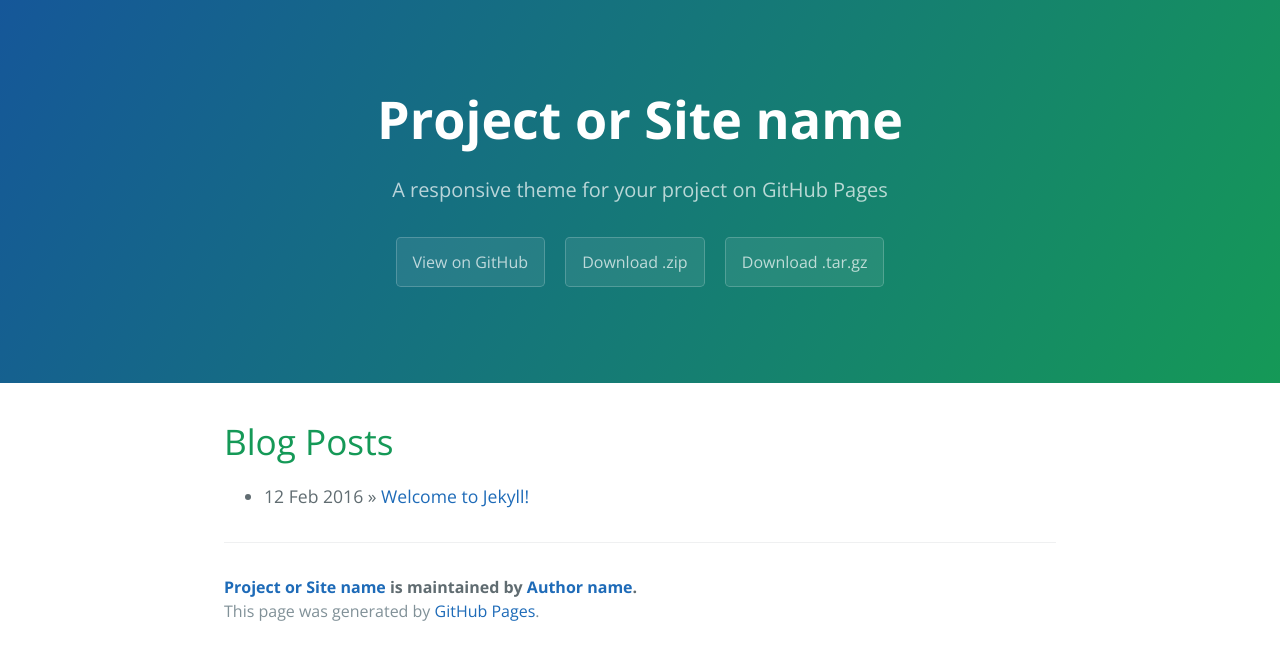
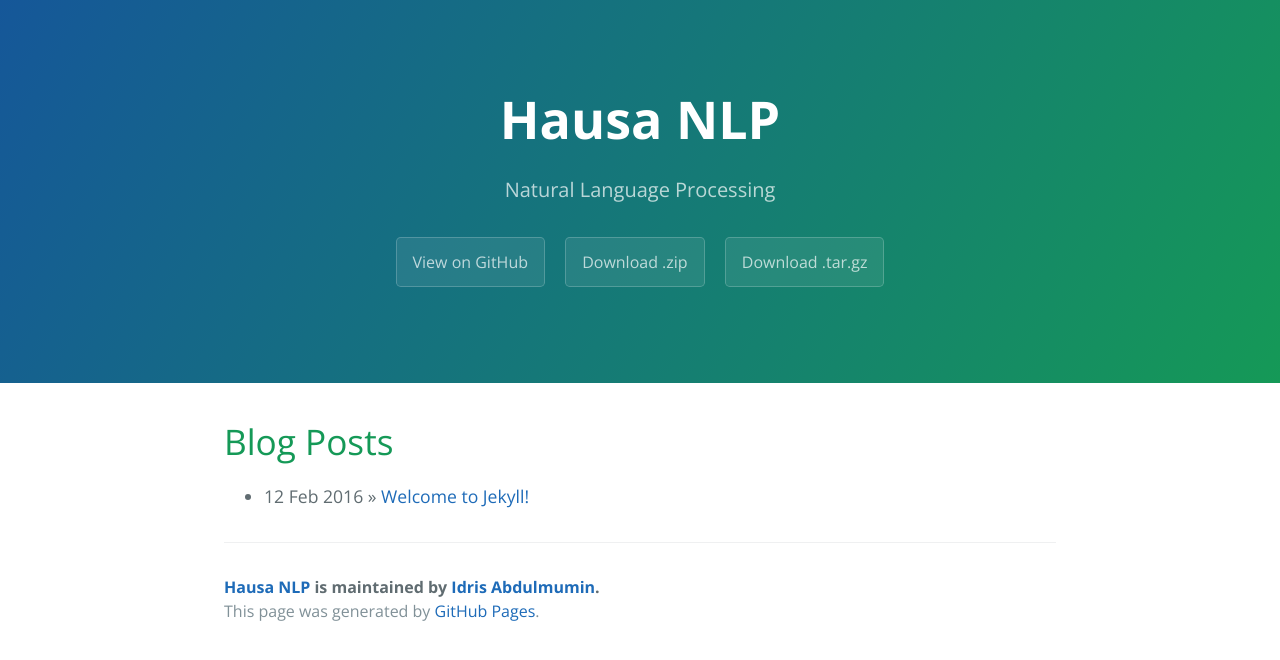
Before and after one commit to abumafrim/abumafrim.github.io, a Jekyll site: the page built from index.html, in a window 1280 px wide. Shown: the top 660 px of the page. Built offline with Jekyll 4.4.1, drawn with Linux system fonts in a browser that asks for light colours; Markdown is read by kramdown in place of the engine named in the settings; the list of posts is cut into pages by our own code.

Commit message:
Update _config.yml

```diff
--- a/_config.yml
+++ b/_config.yml
@@ -1,18 +1,18 @@
 # Setup
-title:        Project or Site name
-tagline:      A responsive theme for your project on GitHub Pages
+title:        Hausa NLP
+tagline:      Natural Language Processing
 baseurl:      ""
 paginate:     1
 locale:       "en"
 
 # About/contact
 author:
-  name:       Author name
-  url:        http://yourhomepage.com
+  name:       Idris Abdulmumin
+  url:        http://dcs.abu.edu.ng/staff/idris-abdulmumin
 
 # Gems
 gems:
-  - jekyll-paginate
+  - abumafrim
 
 #Others
-markdown: kramdown
+markdown: abumafrim
```
